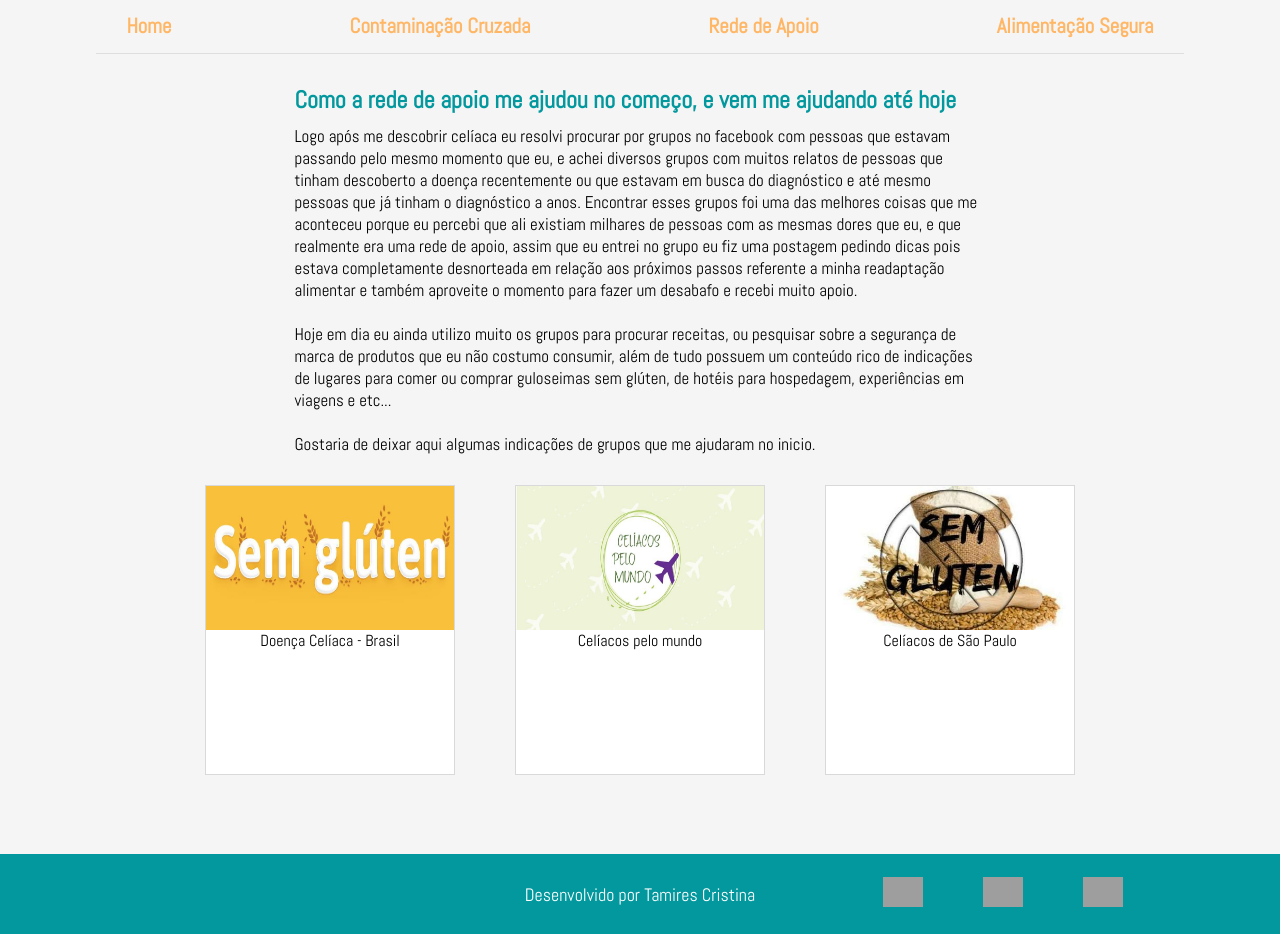
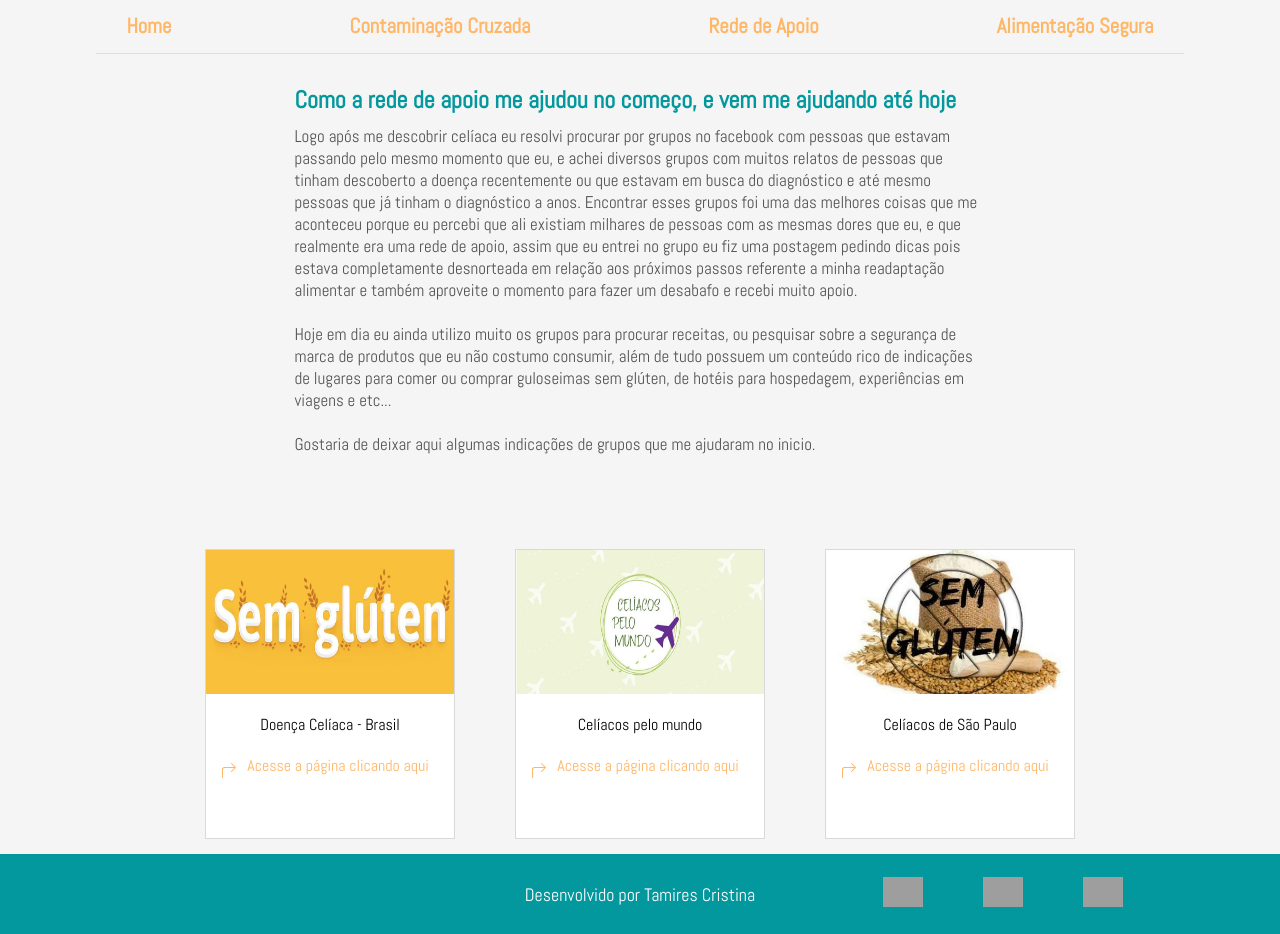
Before and after one commit to tamicristina/hello_celiaco_reactjs, a React (Vite) app: page /apoio in a window 1280 px wide. Shown: the part 382-1316 px from the top of the page. Built offline with nearby package versions, Linux system fonts and the light colour scheme; grey boxes are pictures that could not be loaded; a web font is replaced by a local one.

Commit message:
pagina de apoio finalizada

```diff
--- a/package.json
+++ b/package.json
@@ -11,6 +11,7 @@
   "dependencies": {
     "react": "^18.2.0",
     "react-dom": "^18.2.0",
+    "react-icons": "^4.4.0",
     "react-router-dom": "^6.3.0",
     "swiper": "^8.3.1"
   },
--- a/src/components/CardApoio/CardApoio.jsx
+++ b/src/components/CardApoio/CardApoio.jsx
@@ -1,10 +1,14 @@
 import './cardapoio.css'
+
+import { BsArrow90DegRight } from 'react-icons/bs/index.esm'
 
 function CardApoio(props){
   return (
     <div className="card_apoio">
       <img className='card_apoio_image'src={props.image}/>
-      <p>{props.text}</p>
+      <p className='card_apoio_title'>{props.text}</p>
+      <a className='ancora_container' href={props.link} target='blank'><span className='ancora_arrow_container'><BsArrow90DegRight/></span><p className='ancora_text'>Acesse a página clicando aqui</p></a>
+
 
     </div>
   )
--- a/src/components/CardApoio/cardapoio.css
+++ b/src/components/CardApoio/cardapoio.css
@@ -1,5 +1,5 @@
-.card_apoio{
-  background-color:white ;
+.card_apoio {
+  background-color: white;
   width: 250px;
   height: 290px;
   display: flex;
@@ -7,10 +7,30 @@
   align-items: center;
   margin: 0 30px;
   border: solid 1px rgba(204, 204, 204, 0.75);
+}
+
+.card_apoio_image {
+  width: 100%;
+  height: 50%;
+}
+
+.card_apoio_title {
+  margin-top: 20px;
+}
+
+.ancora_container {
+  display: flex;
+  text-decoration: none;
+  color:#FFB665;
+  margin-top: 20px;
 
 }
 
-.card_apoio_image{
-  width: 100%;
-  height: 50%
+.ancora_arrow_container {
+  display: flex;
+  padding-top: 7.5px;
 }
+
+.ancora_text {
+  padding:0 10px;
+}
--- a/src/pages/Alimentacao/Alimentacao.jsx
+++ b/src/pages/Alimentacao/Alimentacao.jsx
@@ -20,7 +20,7 @@ function Alimentacao() {
       </div>
       <div className="section_restaurantes">
         <h2>1 - Pizzarias / Massas</h2>
-        <div className="container_pizzarias">
+        <div className="container_card">
           <CardFlip
             image={"https://i.ibb.co/ThWj1zg/pizza-for-fun.jpg"}
             text={
@@ -29,6 +29,7 @@ function Alimentacao() {
             hrefGoogle={"https://g.page/pizzaforfunvilaclementino?share"}
             site={"https://pizzaforfun.com.br/"}
             hrefSite={"https://pizzaforfun.com.br/"}
+            ancoraInsta={'https://www.instagram.com/pizzaforfunoficial/'}
           />
           <CardFlip
             image={"https://i.ibb.co/ts7LKh1/jolly-pizza-logo-1.png"}
@@ -38,6 +39,7 @@ function Alimentacao() {
             hrefGoogle={"https://g.page/Jolly-Pizzaria?share"}
             site={"https://www.jollypizzaria.com.br/"}
             hrefSite={"https://www.jollypizzaria.com.br/"}
+            ancoraInsta={'https://www.instagram.com/jollypizzaria/'}
           />
           <CardFlip
             image={"https://i.ibb.co/wwLLp7n/Logotipo-Le-Vita-Header181025.png"}
@@ -51,10 +53,10 @@ function Alimentacao() {
           />
         </div>
         <h2>2 - Confeitarias</h2>
-        <div className="container_pizzarias">
+        <div className="container_card">
           <CardFlip
             image={
-              "https://i.ibb.co/wMYHqTX/1619461497724711728155572563-1080p.png"
+              "https://i.ibb.co/BsPVyjB/isabela-Branca.png"
             }
             text={
               "Confeitaria francesa com brownies e alfajores recheados, além de bebidas quentes servidas em copos com a borda dourada."
@@ -76,7 +78,7 @@ function Alimentacao() {
           />
         </div>
         <h2>3 - Padarias</h2>
-        <div className="container_pizzarias">
+        <div className="container_card">
         <CardFlip
             image={"https://i.ibb.co/Cb8m1zB/praladebom.png"}
             text={
--- a/src/pages/Alimentacao/alimentacao.css
+++ b/src/pages/Alimentacao/alimentacao.css
@@ -10,6 +10,10 @@
   text-align: inherit;
   font-size: 26px;
 
+}
+
+.alimentacao_section h2{
+  text-align: center;
 }
 
 
@@ -32,6 +36,7 @@
   margin-bottom: 20px;
 }
 
-.container_pizzarias{
+.container_card{
   display: flex;
+  justify-content: center;
 }
--- a/src/pages/Apoio/Apoio.jsx
+++ b/src/pages/Apoio/Apoio.jsx
@@ -5,17 +5,20 @@ const apoioDados = [
   {
     id:1,
     name: 'Doença Celíaca - Brasil',
-    img: '../../../src/assets/doenca_celiaca_brasil.jpeg'
+    img: '../../../src/assets/doenca_celiaca_brasil.jpeg',
+    link: 'https://www.facebook.com/groups/177575452259581'
   },
   {
     id:2,
     name: 'Celíacos pelo mundo',
-    img: '../../../src/assets/celiacos_pelo_mundo.jpeg'
+    img: '../../../src/assets/celiacos_pelo_mundo.jpeg',
+    link: 'https://www.facebook.com/celiacospelomundo'
   },
   {
     id:3,
     name: 'Celíacos de São Paulo',
-    img: '../../../src/assets/celiacos_sao_paulo.jpeg'
+    img: '../../../src/assets/celiacos_sao_paulo.jpeg',
+    link: 'https://www.facebook.com/groups/169570860422592'
   }
 
 ]
@@ -34,7 +37,7 @@ function Apoio (){
   <div className="cards_apoio_container">
     {apoioDados.map((item)=>{
       return(
-        <CardApoio key={item.id} image={item.img} text={item.name}/>
+        <CardApoio key={item.id} image={item.img} text={item.name} link={item.link}/>
 
       )
     })}
--- a/src/pages/Apoio/apoio.css
+++ b/src/pages/Apoio/apoio.css
@@ -23,8 +23,10 @@
 .apoio_text_container p{
   margin-top: 10px;
   font-size: 17px;
+  color: #555353;
 }
 
 .cards_apoio_container{
   display: flex;
+  margin-top: 5%;
 }
```
Also changed, not shown: 1 other file (tests, documents, lock files or other folders).
